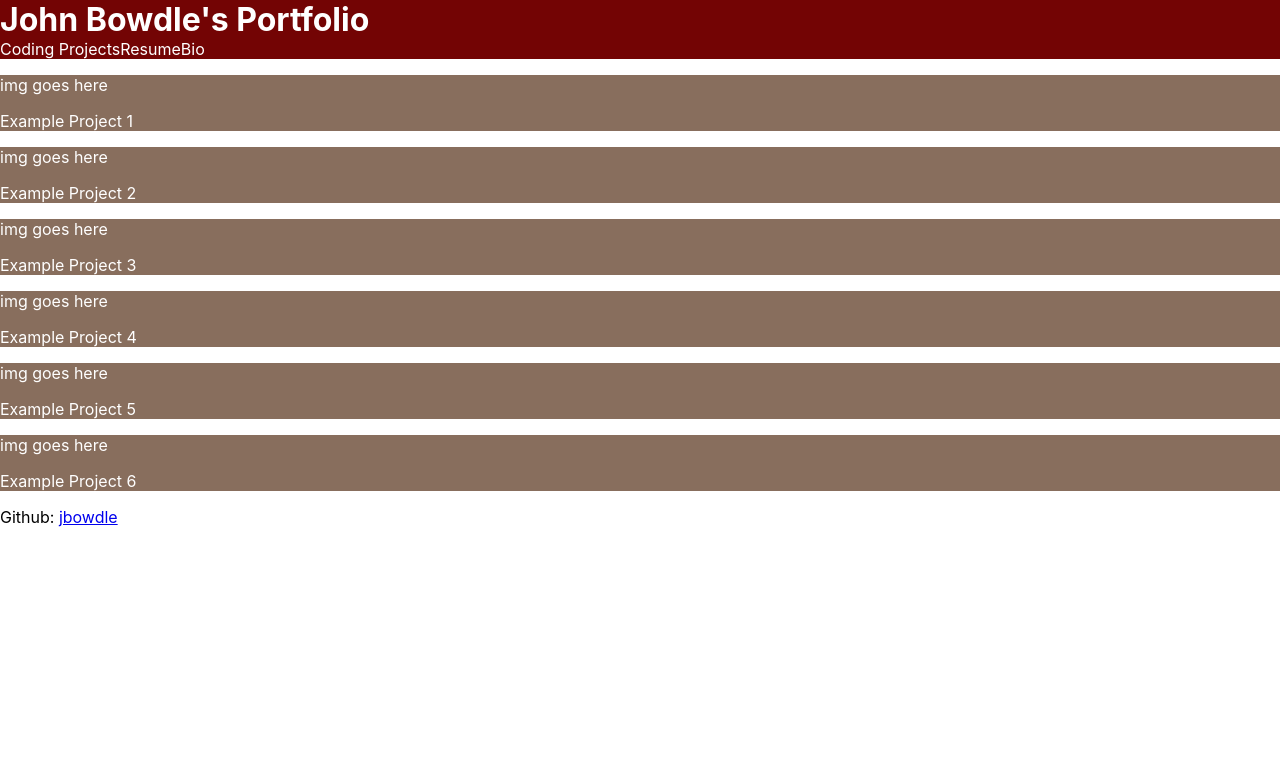
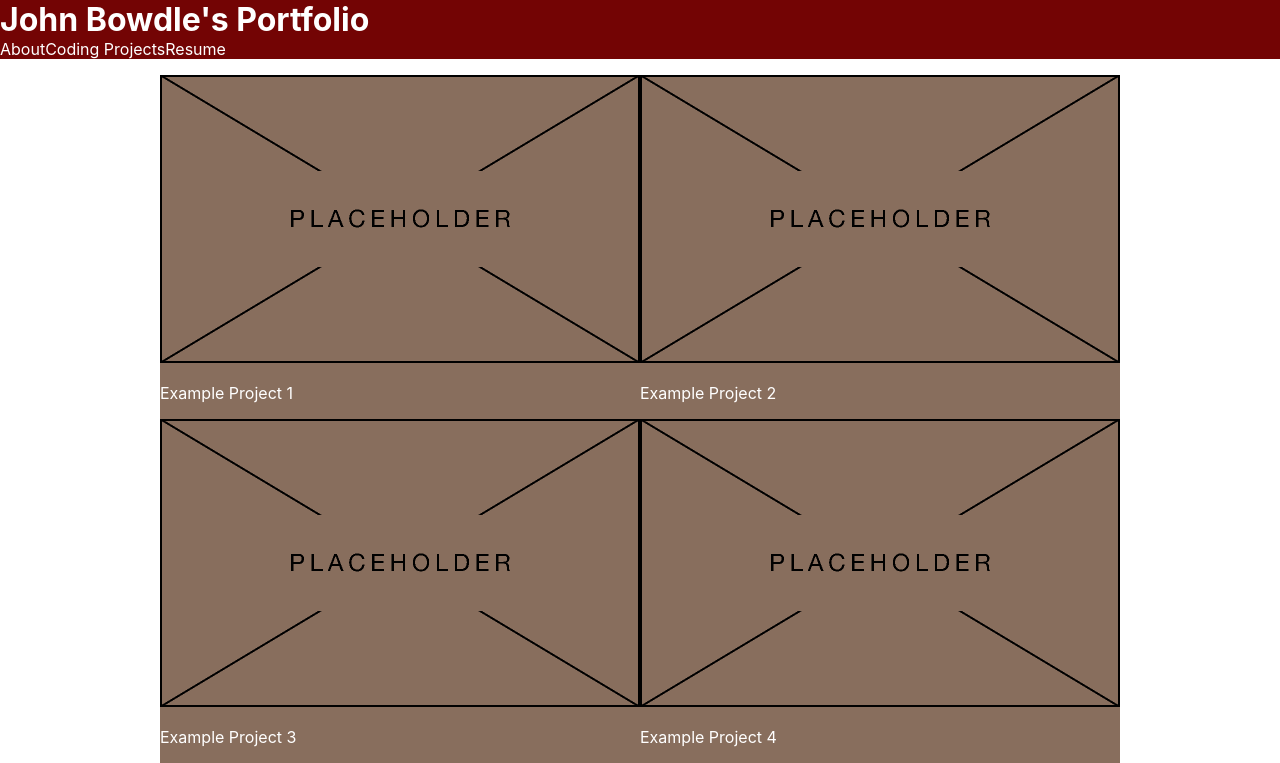
Before and after one commit to jbowdle/portfolio, a React (Create React App) app: page / in a window 1280 px wide. Shown: the top 763 px of the page. Built offline with nearby package versions, Linux system fonts and the light colour scheme.

Commit message:
added placeholder images and css; adjusted nav

```diff
--- a/src/App.js
+++ b/src/App.js
@@ -4,7 +4,7 @@ import ProjectCard from "./components/ProjectCard";
 
 function App(props) {
   const projectList = props.projects.map((project) => (
-    <ProjectCard id={project.id} name={project.name} key={project.id}/>
+    <ProjectCard id={project.id} image={project.image} alt={project.alt} name={project.name} key={project.id}/>
   ));
 
   return (
@@ -14,7 +14,11 @@ function App(props) {
         <Nav />
       </header>
       <main>
-        {projectList}
+        <section class="section-main">
+          <ul class="project-container">
+            {projectList}
+          </ul>
+        </section>
       </main>
       <Footer />
     </div>
--- a/src/components/Nav.js
+++ b/src/components/Nav.js
@@ -3,9 +3,9 @@ import React from "react";
 function Nav(props) {
   return (
     <nav>
+      <a>About</a>
       <a>Coding Projects</a>
       <a>Resume</a>
-      <a>Bio</a>
     </nav>
   );
 }
--- a/src/components/ProjectCard.js
+++ b/src/components/ProjectCard.js
@@ -4,7 +4,7 @@ function ProjectCard(props) {
   return (
     <li className="project-card">
       <div className="image-div">
-        <p>img goes here</p>
+        <img src={props.image} alt={props.alt}></img>
       </div>
       <div className="title-card">
         <p>{props.name}</p>
--- a/src/index.css
+++ b/src/index.css
@@ -52,6 +52,15 @@ header {
   background-color: var(--accent-1);
   color: var(--accent-1-text);
 }
+.section-main {
+  width: 1200px;
+  margin: 0 auto;
+}
+.project-container {
+  display: flex;
+  flex-wrap: wrap;
+  justify-content: center;
+}
 /* END GLOBAL STYLES */
 /* PROJECT CARD STYLES */
 .project-card {
--- a/src/index.js
+++ b/src/index.js
@@ -4,12 +4,12 @@ import './index.css';
 import App from './App';
 
 const PROJECT_DATA = [
-  { id: "project-0", name: "Example Project 1" },
-  { id: "project-1", name: "Example Project 2" },
-  { id: "project-2", name: "Example Project 3" },
-  { id: "project-3", name: "Example Project 4" },
-  { id: "project-4", name: "Example Project 5" },
-  { id: "project-5", name: "Example Project 6" },
+  { id: "project-0", image: "assets/placeholder.png", alt: "Placeholder image for an example project", name: "Example Project 1" },
+  { id: "project-1", image: "assets/placeholder.png", alt: "Placeholder image for an example project", name: "Example Project 2" },
+  { id: "project-2", image: "assets/placeholder.png", alt: "Placeholder image for an example project", name: "Example Project 3" },
+  { id: "project-3", image: "assets/placeholder.png", alt: "Placeholder image for an example project", name: "Example Project 4" },
+  { id: "project-4", image: "assets/placeholder.png", alt: "Placeholder image for an example project", name: "Example Project 5" },
+  { id: "project-5", image: "assets/placeholder.png", alt: "Placeholder image for an example project", name: "Example Project 6" },
 ]
 
 const root = ReactDOM.createRoot(document.getElementById('root'));
```
Also changed, not shown: public/assets/placeholder.png (added).
